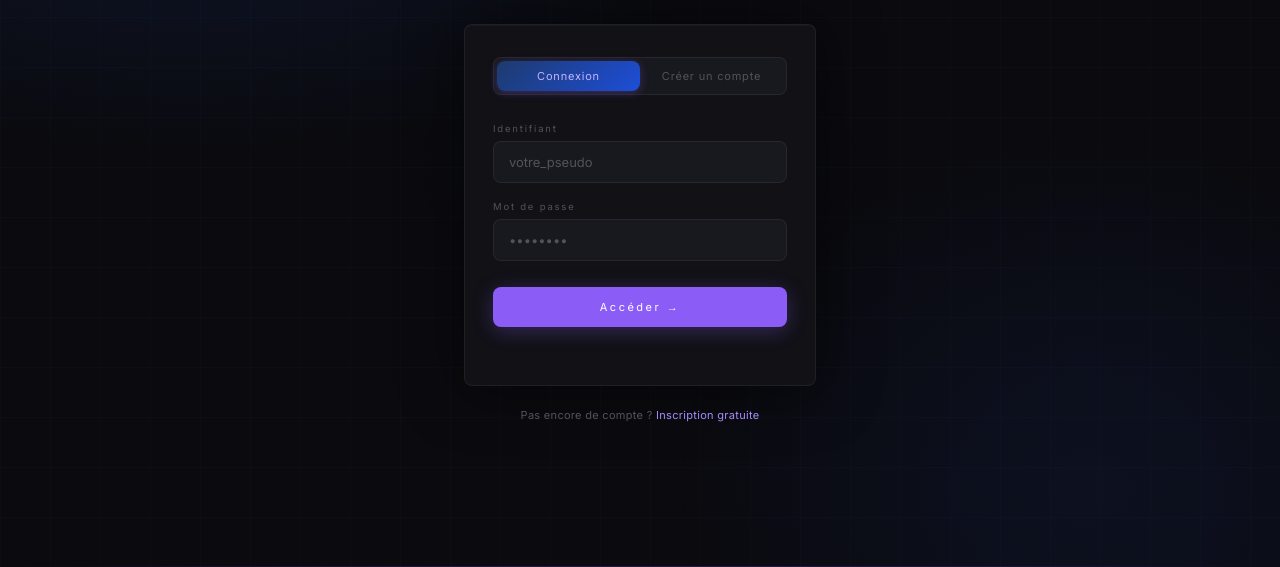
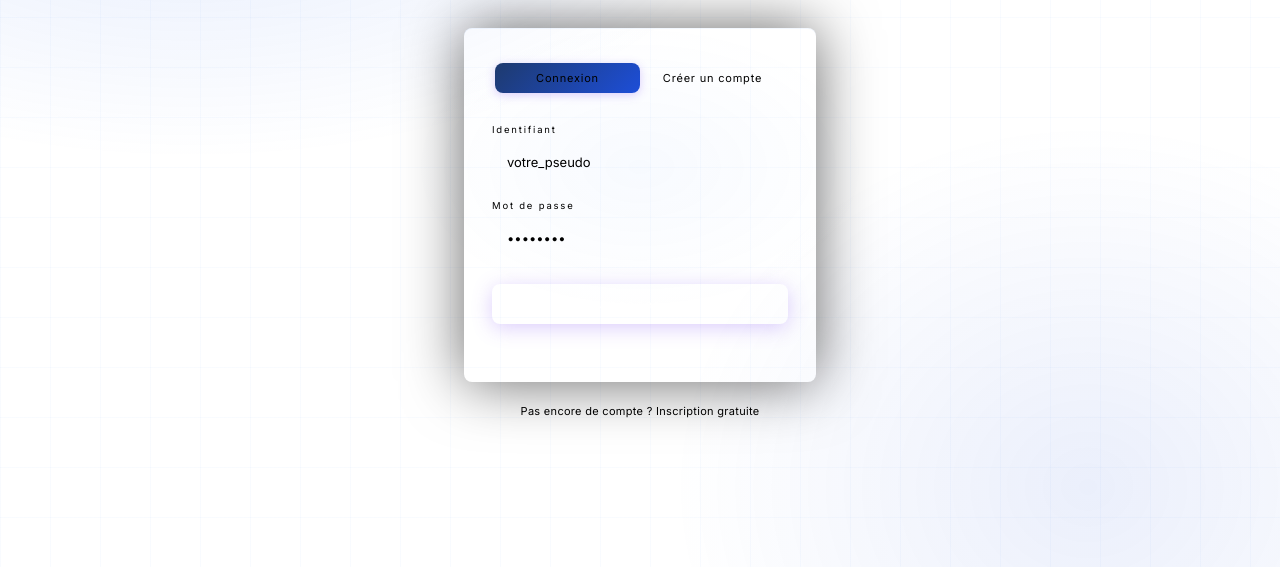
Before and after one commit to dyvanwilfried8-afk/FinancialPro, a plain HTML site: page index (1).html in a window 1280 px wide. Shown: the part 233-800 px from the top of the page. Drawn offline with Linux system fonts and the light colour scheme.

Commit message:
Update index (1).html

```diff
--- a/index (1).html
+++ b/index (1).html
@@ -16,12 +16,18 @@
   <link href="https://fonts.googleapis.com/css2?family=Inter:wght@300;400;500;600&display=swap" rel="stylesheet">
   <style>
     *,*::before,*::after{box-sizing:border-box;margin:0;padding:0}
-    :root{
-      --bg:#0b0b0f; --surface:#111116; --surface2:#18181f;
-      --border:rgba(255,255,255,0.06); --border2:rgba(59,130,246,0.28);
-      --accent:#8b5cf6; --accent2:#a78bfa; --accent3:#c4b5fd;
-      --text:#e8edf5; --text2:#a8b4c8; --muted:#52525b; --danger:#ef4444;
-    }
+    ::root {
+  --bg: #000000;
+  --surface: #111116;
+  --surface2: #18181f;
+  --border: rgba(255,255,255,0.1);
+  --text: #ffffff;
+  --text-dim: #a1a1aa;
+  --accent: #1e3a8a;
+  --accent-hover: #1e40af;
+  --danger: #ef4444;
+  --success: #22c55e;
+}
     body{
       font-family:'Inter',sans-serif; font-weight:400;
       background:var(--bg); color:var(--text);
```
